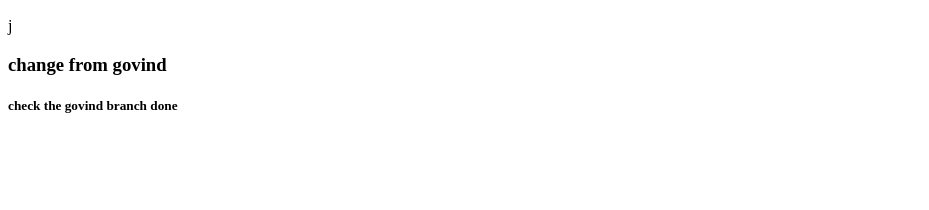
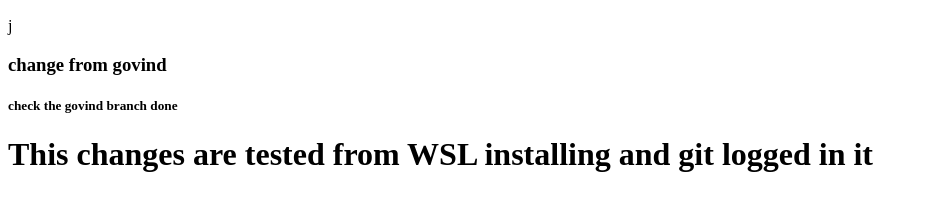
Before and after one commit to Govindggupta/Test, a plain HTML site: page index.html in a window 1280 px wide. Shown: the part 110-320 px from the top of the page, without its empty margins (0-929 px from the left). Drawn offline with Linux system fonts and the light colour scheme.

Commit message:
wsl git logged in

```diff
--- a/index.html
+++ b/index.html
@@ -10,5 +10,6 @@
     <h2>check the govind branch done</h2>j
     <h3>change from govind</h3>
     <h5>check the govind branch done</h5>
+    <h1>This changes are tested from WSL installing and git logged in it </h1>
 </body>
 </html>
```
